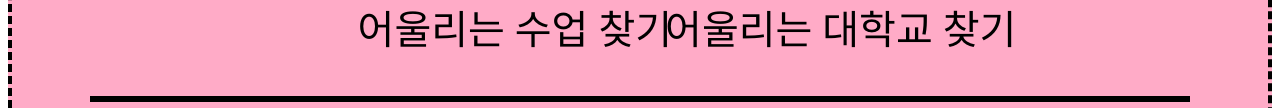
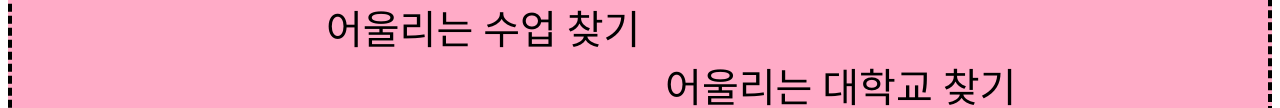
Before and after one commit to HappyTrialTestPlace/HappyTrialTestPlace.github.io, a plain HTML site: page index.html in a window 1280 px wide. Shown: the part 634-742 px from the top of the page. Drawn offline with Linux system fonts and the light colour scheme; a web font is replaced by a local one.

Commit message:
Update index.html

```diff
--- a/index.html
+++ b/index.html
@@ -181,7 +181,7 @@ footer {
                     " onmouseout="this.src='https://blog.kakaocdn.net/dn/65mJO/btsiO6aJHwg/LfqlscYY4u8N6Q9hg0ynD1/img.jpg'" width="25%;" style="margin-left: 25%;position: absolute;border-radius:30px; border: 4px solid black;"></a>
                 <a href="학교추천시작.html"><img src="https://blog.kakaocdn.net/dn/udCFk/btsiQkNdros/qWRs7v1hMOE0i3Oc9t6Yv1/img.jpg" onmouseover="this.src='https://blog.kakaocdn.net/dn/ooezL/btsiOgLBabH/N5W2GbQnwVjaB5eSvXZjxK/img.jpg'
                     " onmouseout="this.src='https://blog.kakaocdn.net/dn/udCFk/btsiQkNdros/qWRs7v1hMOE0i3Oc9t6Yv1/img.jpg'" width="25.2%;" style="margin-left:51%; position: relative;border-radius:30px; border: 4px solid black;"></a>
-<p div style="font-size: 40px; margin-top: auto;"><a href="심리테스트교양.html" style="text-decoration: none; color:inherit;margin-left: 27%;position: absolute;">어울리는 수업 찾기</a>
+<p div style="font-size: 40px; margin-top: auto;"><a href="심리테스트교양.html" style="text-decoration: none; color:inherit;margin-left: 25%;position: relative;">어울리는 수업 찾기</a>
 <a href="학교추천시작.html" style="text-decoration: none; color:inherit; margin-left: 52%; position: relative;">어울리는 대학교 찾기</a> </p>
 
 <hr div style="width:1100px; height: 3px; background-color: black; border: 3px solid black;">
```
